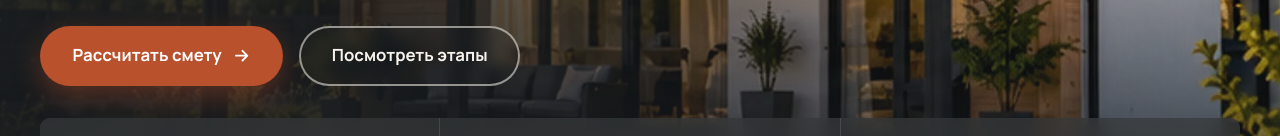
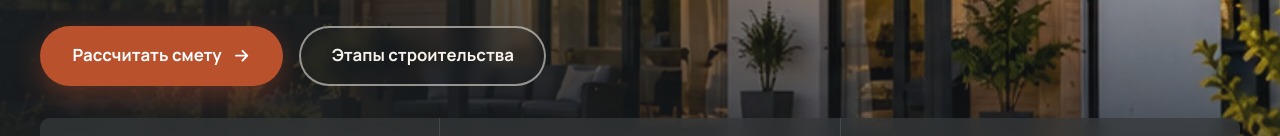
Before and after one commit to svetlana-gerasyuk/order-2-houses-variant-1-final, a plain HTML site: page index.html in a window 1280 px wide. Shown: the part 580-716 px from the top of the page. Drawn offline with Linux system fonts and the light colour scheme.

Commit message:
Кнопка: Этапы строительства

```diff
--- a/index.html
+++ b/index.html
@@ -264,7 +264,7 @@
       <p class="hero__lead">От фундамента до сдачи дома – каждый этап строительства под вашим контролем. <b>Договор и смета до первого платежа.</b></p>
       <div class="hero__cta">
         <a class="btn btn--primary" href="#raschet">Рассчитать смету <svg viewBox="0 0 24 24" fill="none" stroke="currentColor" stroke-width="2.4" stroke-linecap="round" stroke-linejoin="round" aria-hidden="true"><path d="M5 12h14M13 6l6 6-6 6"/></svg></a>
-        <a class="btn btn--ghost" href="#etapy">Посмотреть этапы</a>
+        <a class="btn btn--ghost" href="#etapy">Этапы строительства</a>
       </div>
       <ul class="hero__facts">
         <li><b><i>5</i> этапов</b><span>у каждого свой акт приёмки</span></li>
```
